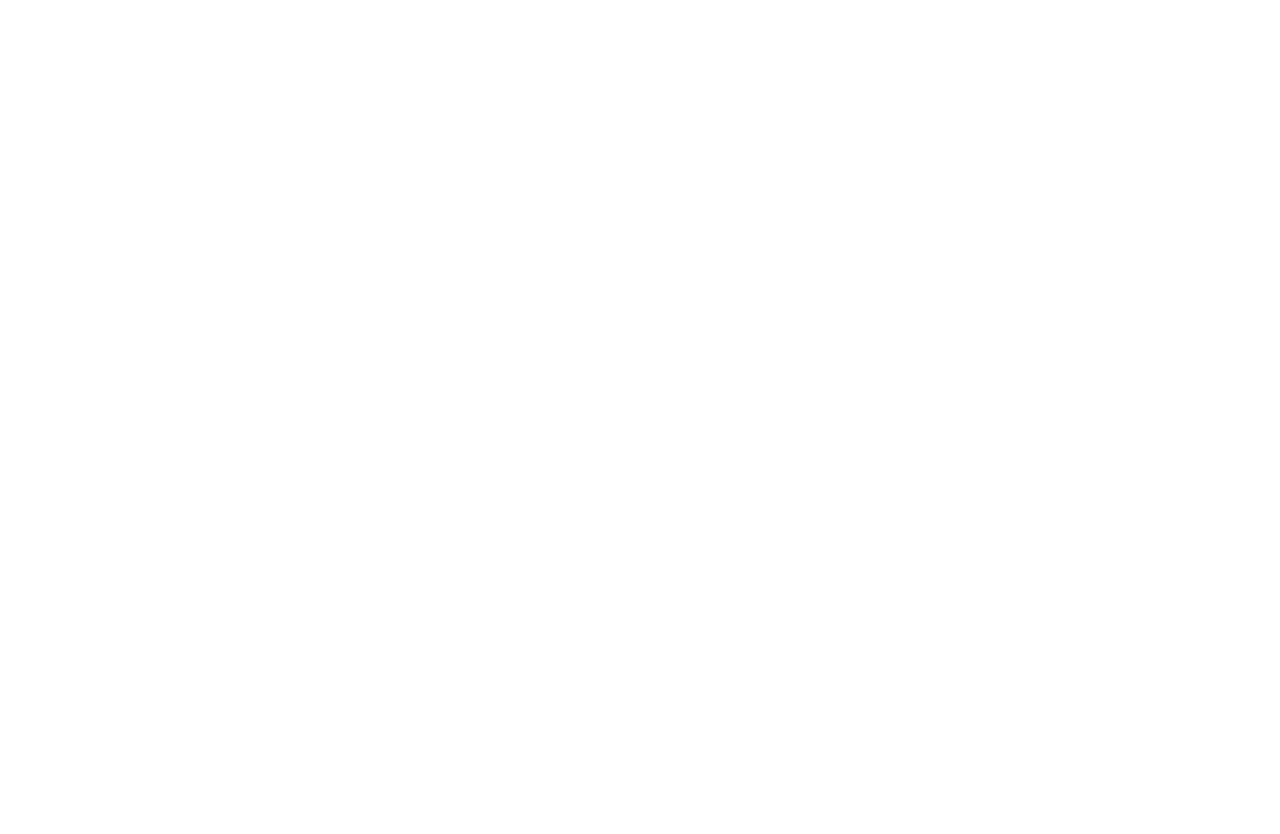
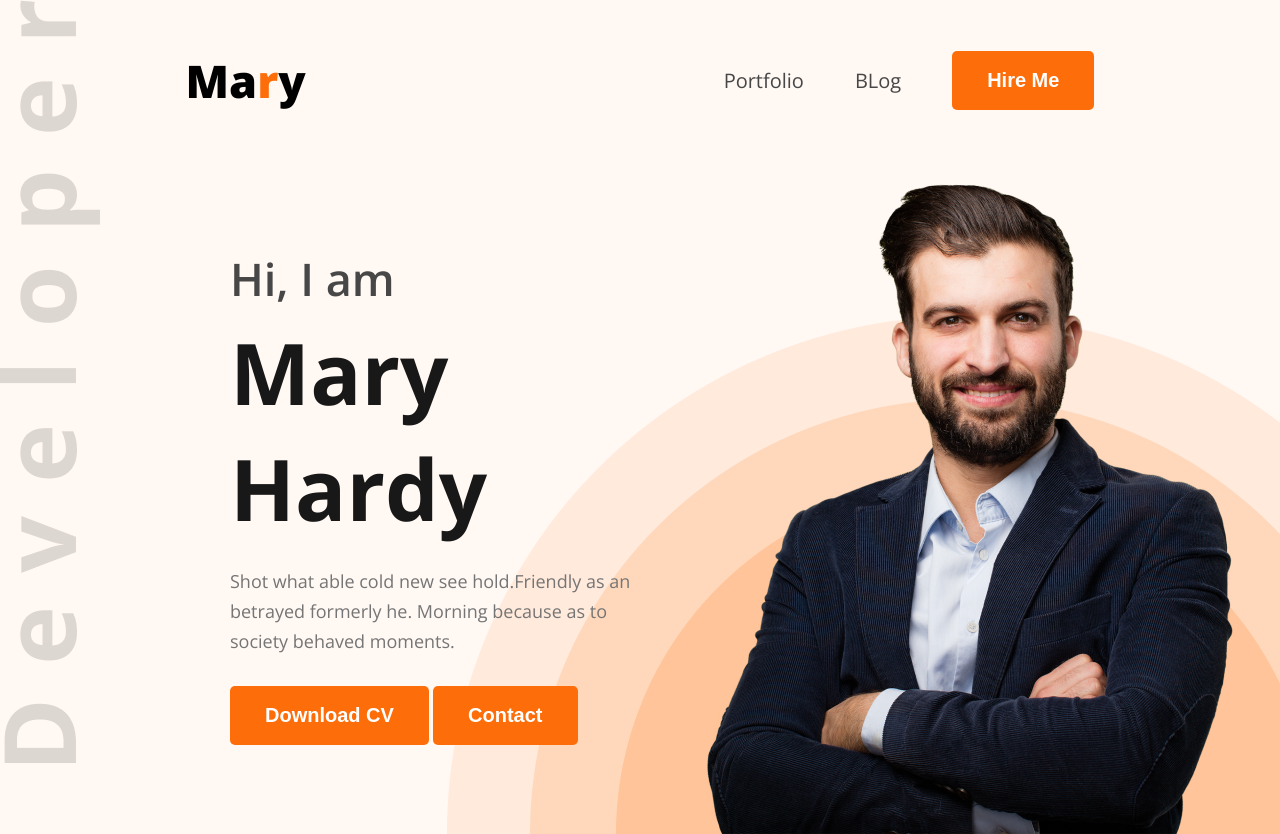
Before and after one commit to Mahbuba-S-Ety/portfolio-project, a plain HTML site: page index.html in a window 1280 px wide. Before the commit the page ends 800 px from the top, so only its background shows below. Drawn offline with nearby package versions, Linux system fonts and the light colour scheme.

Commit message:
header design completed

```diff
--- a/index.html
+++ b/index.html
@@ -4,8 +4,39 @@
     <meta charset="UTF-8">
     <meta name="viewport" content="width=device-width, initial-scale=1.0">
     <title>Mahbuba Sultana</title>
+    <link rel="preconnect" href="https://fonts.googleapis.com">
+<link rel="preconnect" href="https://fonts.gstatic.com" crossorigin>
+<link href="https://fonts.googleapis.com/css2?family=Open+Sans:ital,wght@0,300..800;1,300..800&display=swap" rel="stylesheet">
+<link rel="stylesheet" href="styles/porfolio.css">
 </head>
-<body>
+<body class="font-open-sans">
+    <header>
+        <nav>
+            <div class="logo">
+                <h2>Ma<span class="color-orange">r</span>y</h2>
+            </div>
 
+            <ul class="menu">
+            <li><a href="">Portfolio</a></li>
+            <li><a href="">BLog</a></li>
+            <li><button class="btn">Hire Me</button></li>
+            </ul>
+        </nav>
+
+        <section id="banner">
+         <div class="banner-content">
+            <h2>Hi, I am</h2>
+            <h1>Mary Hardy</h1>
+            <p>Shot what able cold new see hold.Friendly as an betrayed formerly he. Morning because as to society behaved moments.</p>
+            <div>
+                <button class="btn">Download CV</button>
+                <button class="btn">Contact</button>
+            </div>
+         </div>
+         <div class="banner-image">
+            <img src="images/hardy.png" alt="">
+         </div>
+        </section>
+    </header>
 </body>
 </html>
--- /dev/null
+++ b/styles/porfolio.css
@@ -0,0 +1,85 @@
+*{
+    margin: 0;
+    padding: 0;
+    box-sizing: border-box;
+}
+.btn{
+    background-color: #FD6E0A;
+    border: none;
+    padding: 18px 35px;
+    border-radius: 5px;
+    font-size: 20px;
+    font-weight: bold;
+    color: white;
+cursor: pointer;
+}
+.font-open-sans {
+  font-family: "Open Sans", sans-serif;
+  font-optical-sizing: auto;
+}
+header{
+    background-color: #FFF8F3;
+    padding-top: 50px;
+    background: url("../images/developer.png"), url("../images/header_bg.png"), #FFF8F3;
+    background-position: top left, bottom right;
+    background-repeat: no-repeat;
+}
+nav{
+    width: 71%;
+    max-width: 1140px;
+    /* border: 1px solid red; */
+    margin: 0 auto;
+    display: flex;
+    justify-content: space-between;
+    align-items: center;
+}
+.logo h2{
+font-size: 45px;
+font-weight: 900;
+}
+.color-orange{
+    color: #FD6E0A;
+}
+nav .menu{
+    display: flex;
+    list-style-type: none;
+    gap: 51px;
+    align-items: center;
+}
+nav .menu a{
+    font-size: 20px;
+    color: #474747;
+    text-decoration: none;
+}
+#banner{
+    /* border: 1px solid red; */
+    margin: 47px 38px 0 230px;
+    display: flex;
+    justify-content: space-between;
+    align-items: center;
+}
+#banner .banner-content{
+    max-width: 585px;
+}
+#banner .banner-content h2{
+    font-size: 45px;
+    font-weight: 600;
+    color: #474747;
+    margin-bottom: 5px;
+}
+#banner .banner-content h1{
+    font-size: 85px;
+    font-weight: bold;
+    color: #181818;
+    margin-bottom: 20px;
+}
+#banner .banner-content p{
+    font-size: 18px;
+    color: #757575;
+    line-height: 30px;
+    margin-bottom: 30px;
+}
+#banner .banner-image img{
+    max-width: 585px;
+    vertical-align: middle;
+}
```
